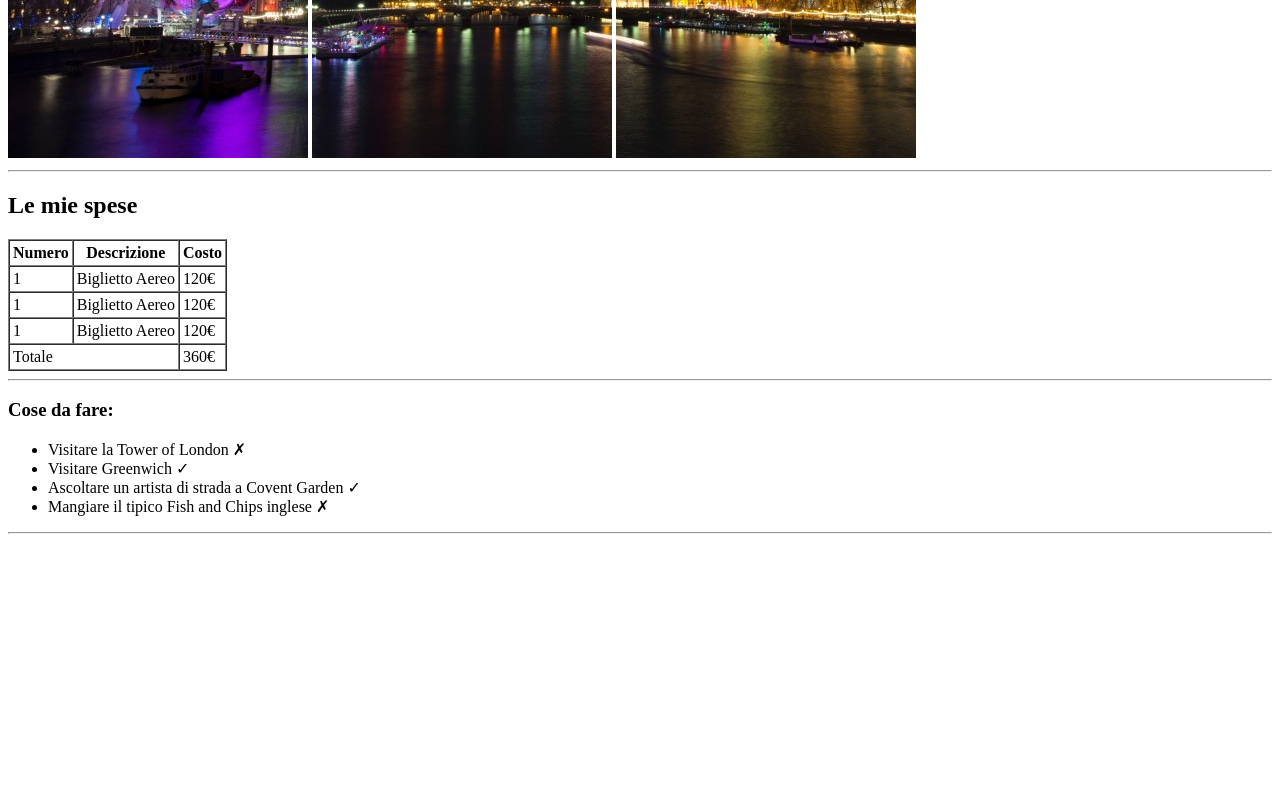
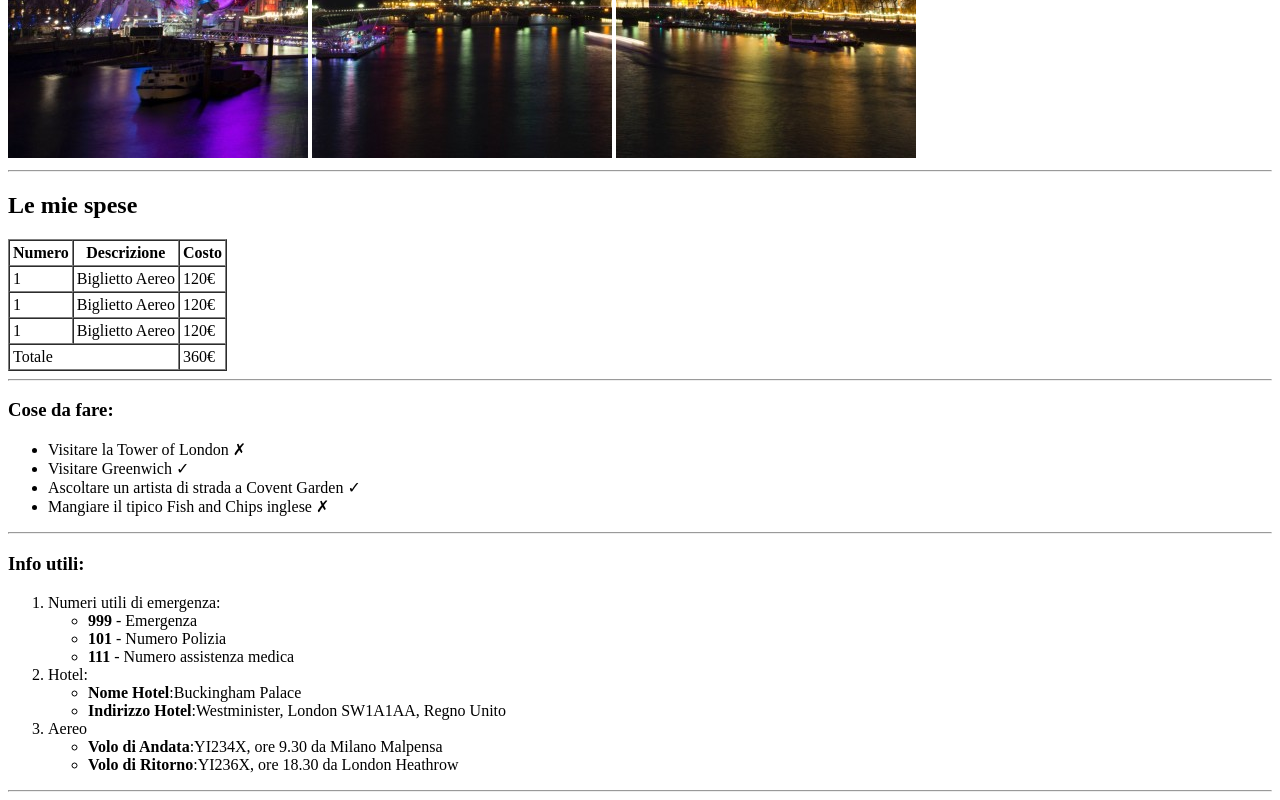
Before and after one commit to bradyshehu/html-london-trip, a plain HTML site: page index.html in a window 1280 px wide. Shown: the part 522-1322 px from the top of the page. Before the commit the page ends 1064 px from the top, so only its background shows below. Drawn offline with Linux system fonts and the light colour scheme.

Commit message:
aggiunte info utili

```diff
--- a/index.html
+++ b/index.html
@@ -60,6 +60,33 @@
          </ul>
          <hr />
     </div>
+    <div>
+        <h3>Info utili:</h3>
+        <ol>
+            <li>Numeri utili di emergenza:
+                <ul>
+                    <li><strong>999</strong> - Emergenza</li>
+                    <li><strong>101</strong> - Numero Polizia</li>
+                    <li><strong>111</strong> - Numero assistenza medica</li>
+                </ul>
+            </li>
+            <li>Hotel:
+                <ul>
+                    <li><strong>Nome Hotel</strong>:Buckingham Palace</li>
+                    <li><strong>Indirizzo Hotel</strong>:Westminister, London SW1A1AA, Regno Unito</li>
+                </ul>
+            </li>
+            <li>Aereo
+                <ul>
+                    <li><strong>Volo di Andata</strong>:YI234X, ore 9.30 da Milano Malpensa</li>
+                    <li><strong>Volo di Ritorno</strong>:YI236X, ore 18.30 da London Heathrow</li>
+                </ul>
+            </li>
+        </ol>
+        <hr />
+    </div>
+
+
 
 
 
```
